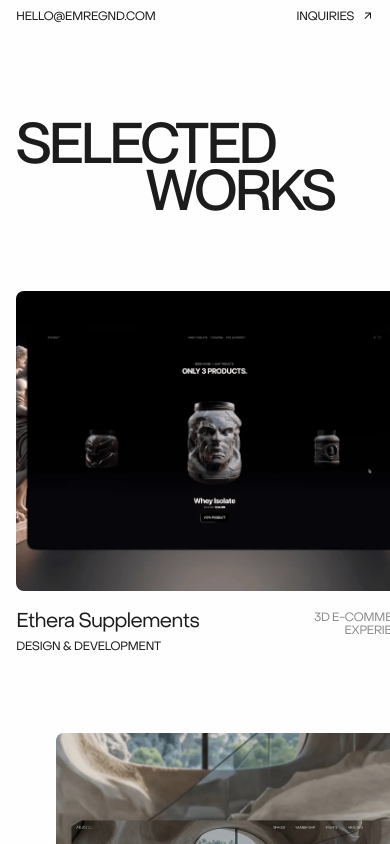
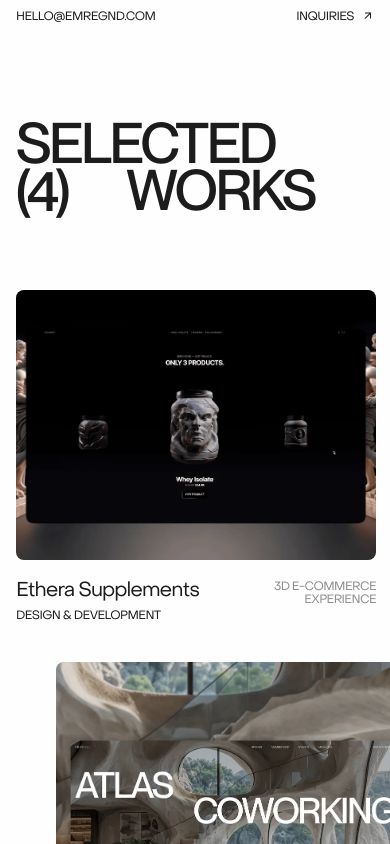
Before and after one commit to emreguendogdu/portfolio-v5, a Next.js app: page / in a window 390 px wide. Shown: the part 820-1664 px from the top of the page. Built offline with nearby package versions, Linux system fonts and the light colour scheme.

Commit message:
style: Fix overflowing layout

```diff
--- a/app/globals.css
+++ b/app/globals.css
@@ -28,7 +28,6 @@ body {
 
   font-size: clamp(0.75rem, 1vw + 0.5rem, 1rem);
   line-height: 110%;
-  overflow-x: hidden;
 }
 
 @layer base {
--- a/components/ProjectElement.tsx
+++ b/components/ProjectElement.tsx
@@ -85,7 +85,7 @@ const ProjectElement = ({
   return (
     <article
       className={cn(
-        "flex flex-col gap-5 col-span-11 sm:col-span-6",
+        "flex flex-col gap-5 col-span-10 sm:col-span-6",
         isOdd ? "col-start-2 sm:col-start-auto" : null
       )}
     >
@@ -96,6 +96,13 @@ const ProjectElement = ({
         onMouseLeave={() => setHovered(false)}
         className={!!project.url ? "cursor-pointer" : "cursor-default"}
         target="_blank"
+        onClick={(e) => {
+          // TODO: Remove this and add conditional render for Link element.
+          if (!project.url) {
+            e.preventDefault();
+            e.stopPropagation();
+          }
+        }}
       >
         <div
           className={cn(
--- a/components/SelectedWorks.tsx
+++ b/components/SelectedWorks.tsx
@@ -4,14 +4,16 @@ import ProjectElement from "./ProjectElement";
 
 const HeaderContent = () => {
   return (
-    <div className="flex justify-between items-center w-full col-span-full">
-      <div className="sm:flex-1 grid grid-cols-6 grid-rows-2 gap-y-2 sm:gap-y-5">
+    <div className="flex flex-col sm:flex-row sm:justify-between sm:items-end w-full col-span-full">
+      <div className="w-full sm:flex-1 grid grid-cols-12 grid-rows-2 gap-y-2 sm:gap-y-5">
         <h2 className="h0">Selected</h2>
-        <h2 className="h0 row-start-2 col-start-3">Works</h2>
+        <h2 className="h0 row-start-2 col-start-4 sm:col-start-3">Works</h2>
       </div>
 
-      <div>
-        <h2 className="h0">({projects.length})</h2>
+      <div className="relative">
+        <h2 className="h0 -translate-y-full sm:translate-y-0">
+          ({projects.length})
+        </h2>
       </div>
     </div>
   );
@@ -23,7 +25,7 @@ export default function SelectedWorks() {
   return (
     <section
       id="selected-works"
-      className="w-full grid grid-cols-12 min-h-svh gap-y-20 gap-x-10"
+      className="w-full grid grid-cols-12 min-h-svh gap-y-10 sm:gap-y-20 gap-x-10"
     >
       <HeaderContent />
 
```
